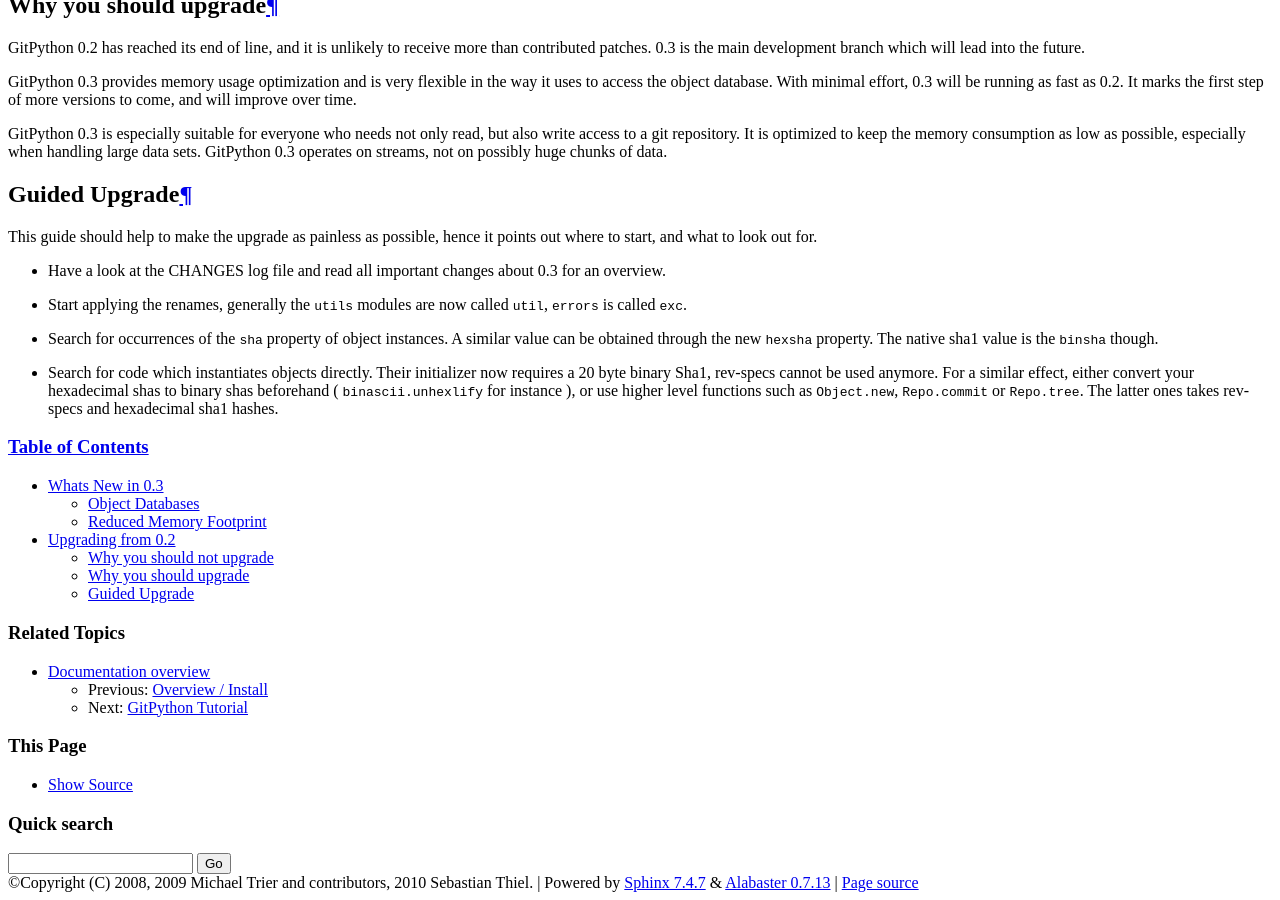
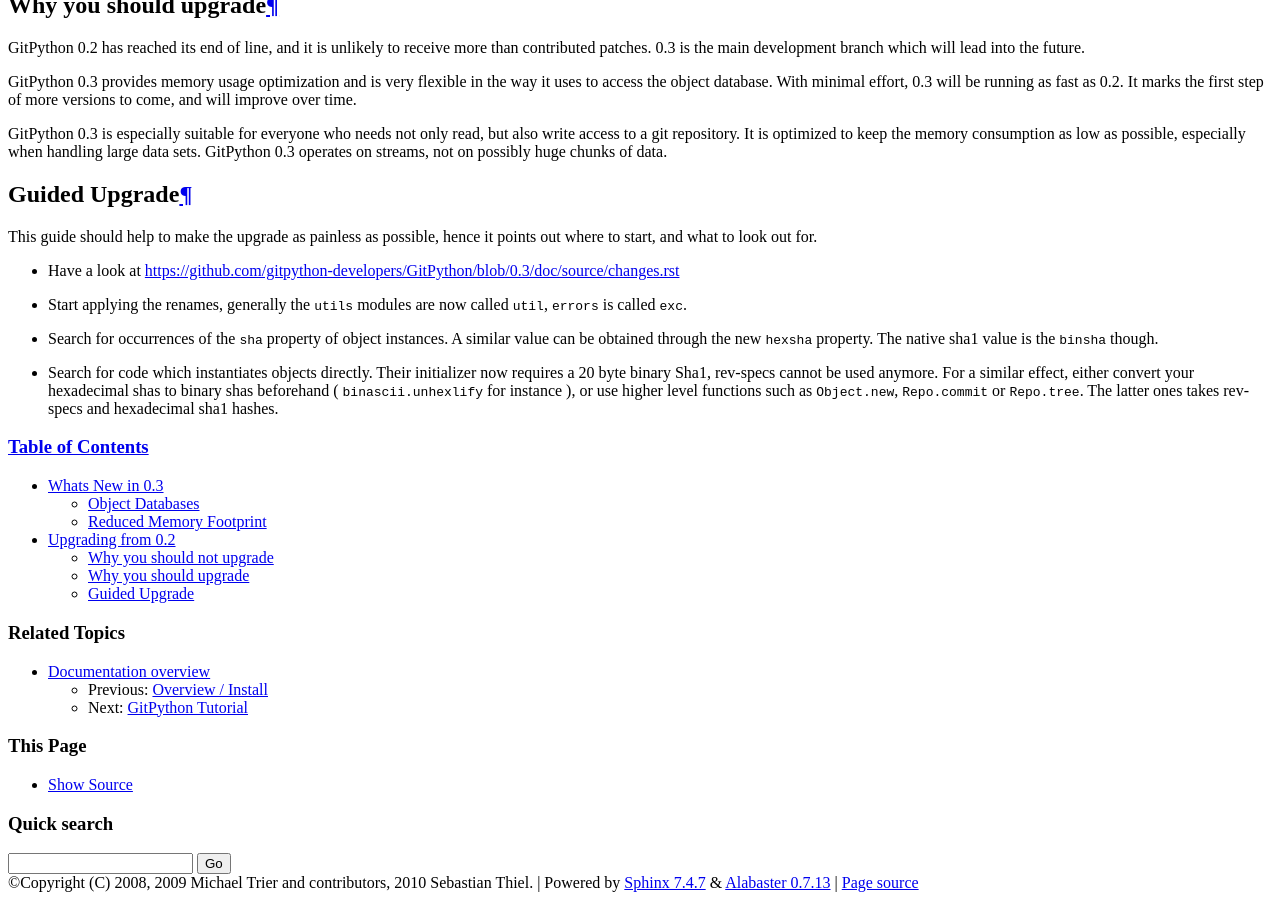
Before and after one commit to gitpython-developers/GitPython, a Sphinx documentation site: the page built from doc/source/whatsnew.rst, in a window 1280 px wide and 900 px high, scrolled down 800 px. Built offline with Sphinx 7.4.7, drawn with Linux system fonts in a browser that asks for light colours; pages that are not in the unit, such as notebooks, are missing from menus.

Commit message:
Fixes #122
For now, referencing github directly seems to be safest.

```diff
--- a/doc/source/whatsnew.rst
+++ b/doc/source/whatsnew.rst
@@ -52,7 +52,7 @@
 **************
 This guide should help to make the upgrade as painless as possible, hence it points out where to start, and what to look out for.
 
-* Have a look at the CHANGES log file and read all important changes about 0.3 for an overview.
+* Have a look at https://github.com/gitpython-developers/GitPython/blob/0.3/doc/source/changes.rst
 * Start applying the renames, generally the ``utils`` modules are now called ``util``, ``errors`` is called ``exc``.
 * Search for occurrences of the ``sha`` property of object instances. A similar value can be obtained through the new ``hexsha`` property. The native sha1 value is the ``binsha`` though.
 * Search for code which instantiates objects directly. Their initializer now requires a 20 byte binary Sha1, rev-specs cannot be used anymore. For a similar effect, either convert your hexadecimal shas to binary shas beforehand ( ``binascii.unhexlify`` for instance ), or use higher level functions such as ``Object.new``, ``Repo.commit`` or ``Repo.tree``. The latter ones takes rev-specs and hexadecimal sha1 hashes.
```
Also changed, not shown: 1 other file.
